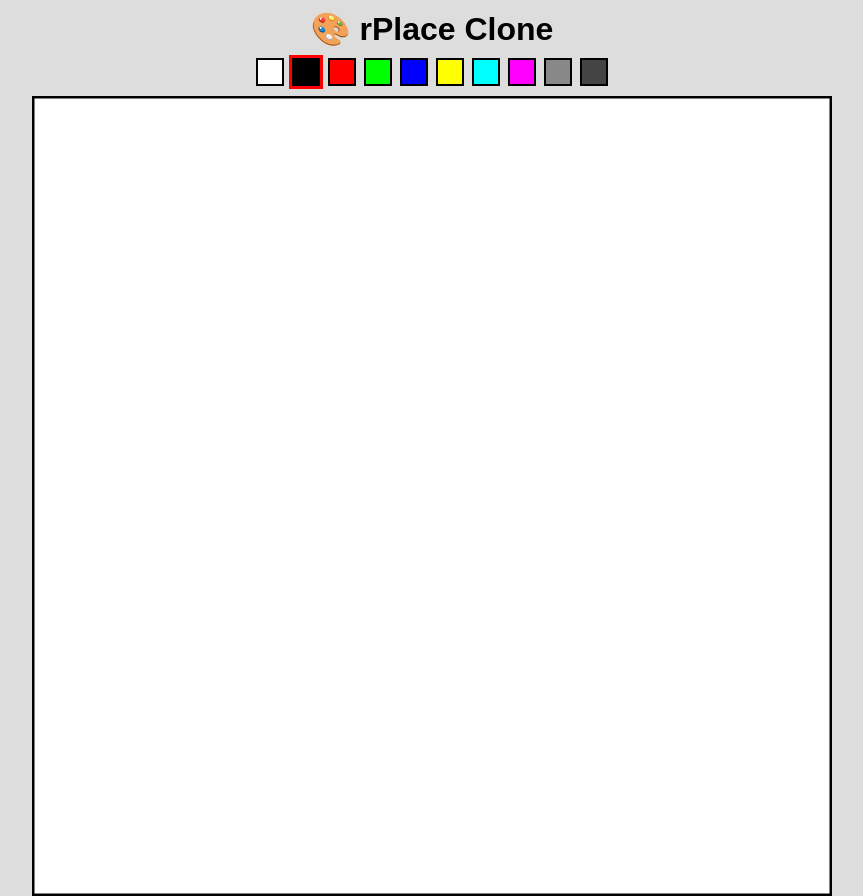
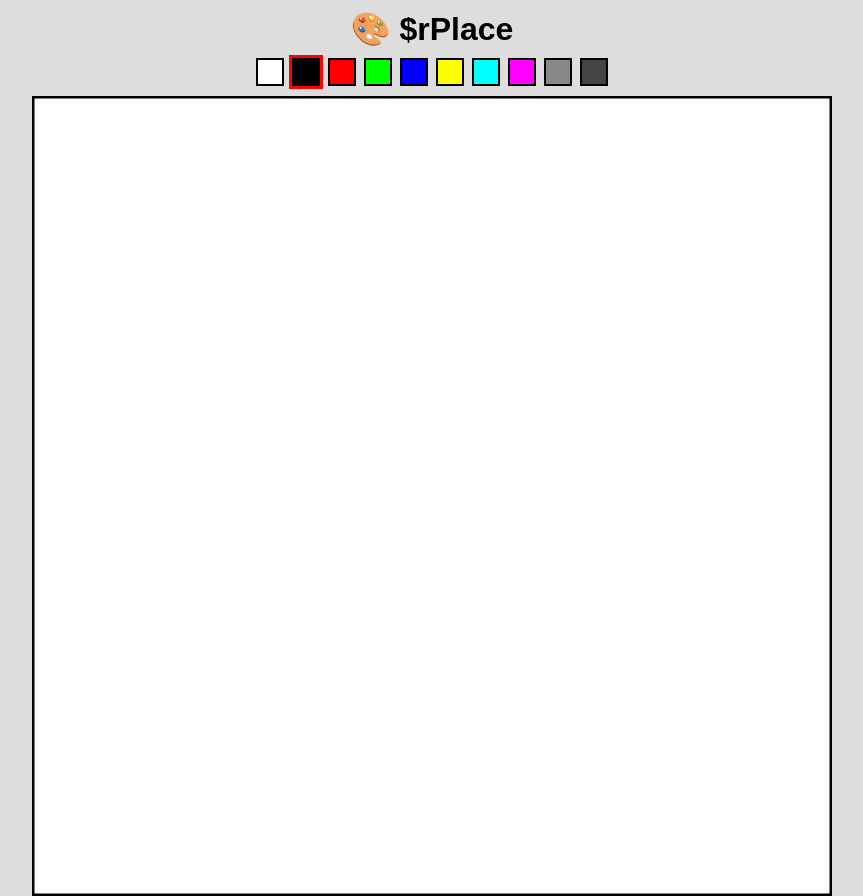
Before and after one commit to cheatteam1994-ship-it/rplace-render, a website: page rplace_render/frontend/index.html in a window 1280 px wide. Shown: the whole page, without its empty margins (208-1071 px from the left). Drawn offline with Linux system fonts and the light colour scheme.

Commit message:
Update index.html

```diff
--- a/rplace_render/frontend/index.html
+++ b/rplace_render/frontend/index.html
@@ -6,9 +6,9 @@
   <link rel="stylesheet" href="style.css">
 </head>
 <body>
-  <h1>🎨 rPlace Clone</h1>
+  <h1>🎨 $rPlace</h1>
 
-  <!-- Barra colori -->
+  <!-- color bar -->
   <div id="color-bar"></div>
 
   <!-- Viewport -->
```
